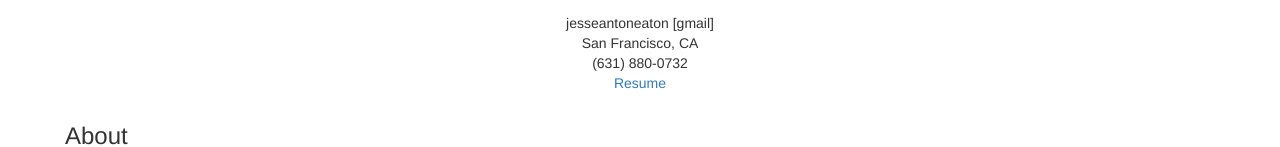
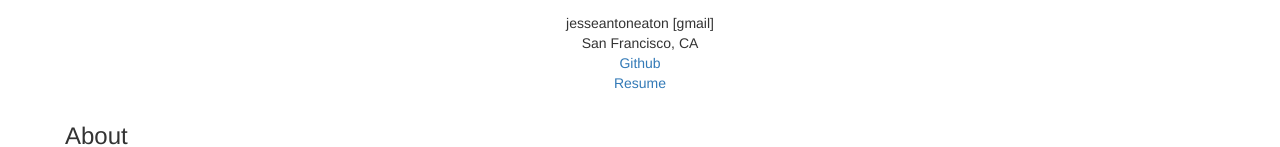
Before and after one commit to jaebird123/jaebird123.github.io, a website: page index.html in a window 1280 px wide. Shown: the part 322-469 px from the top of the page. Drawn offline with Linux system fonts and the light colour scheme.

Commit message:
Add link to github

```diff
--- a/index.html
+++ b/index.html
@@ -75,7 +75,7 @@
                                 <p class="text-center">
                                     jesseantoneaton [gmail]</br>
                                     San Francisco, CA</br>
-                                    (631) 880-0732</br>
+                                    <a href="https://github.com/jeatonsf" target="_blank">Github</a></br>
                                     <a href="upload/Jesse_Eaton_Resume.pdf" target="_blank">Resume</a>
                                 </p>
                             </div>
```
